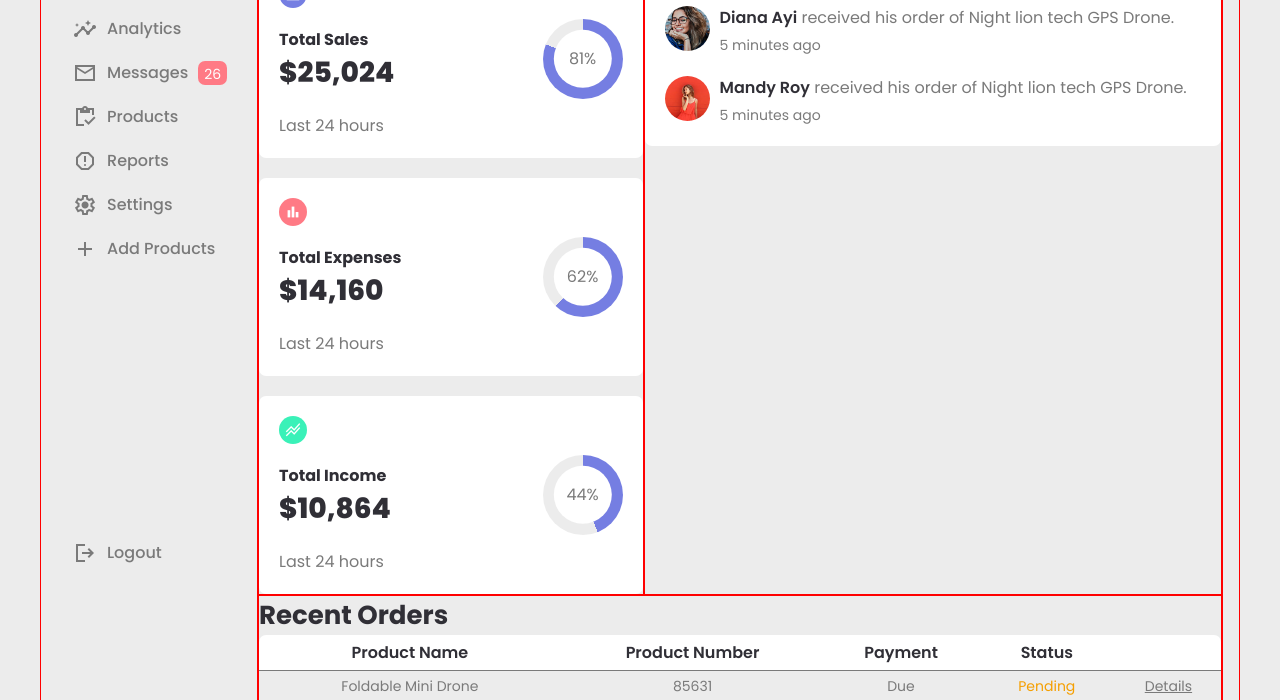
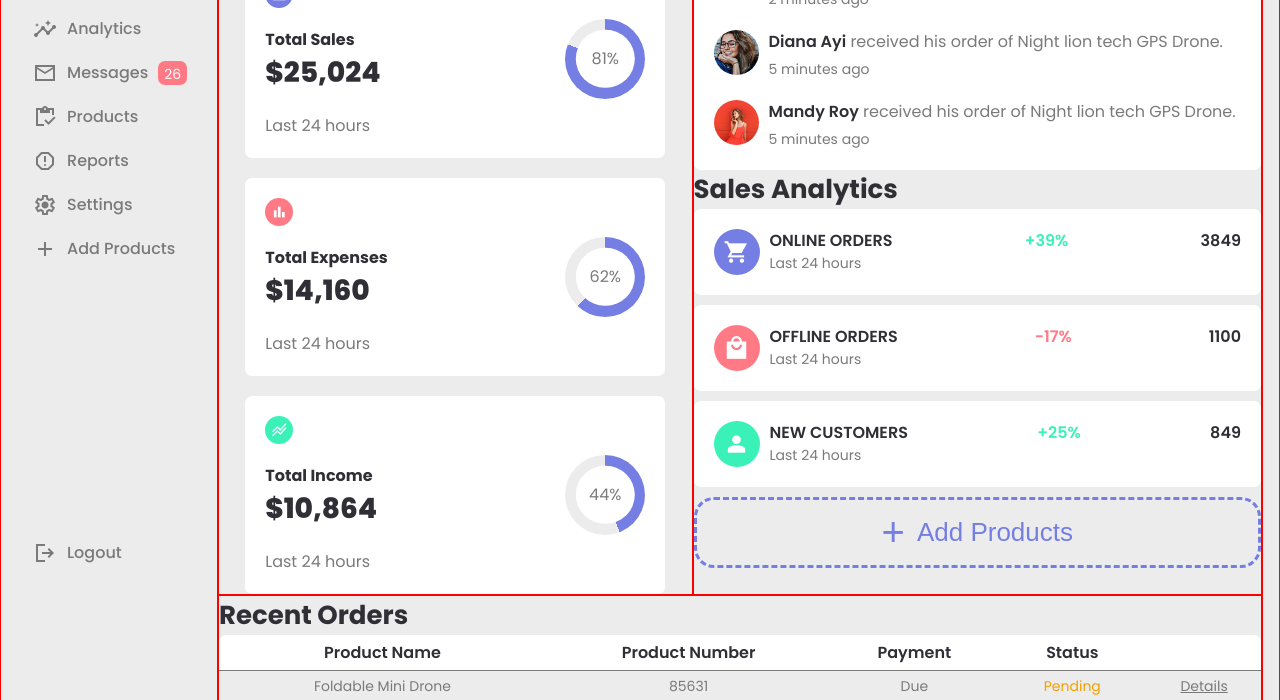
Before and after one commit to lantranad2/egator-admin-dashboard, a website built with Parcel: page src/index.html in a window 1280 px wide. Shown: the part 196-896 px from the top of the page. Built offline with nearby package versions, Linux system fonts and the light colour scheme.

Commit message:
Build the Sales Analytics section.

```diff
--- a/src/index.html
+++ b/src/index.html
@@ -22,7 +22,7 @@
     <link rel="stylesheet" href="sass/main.scss" />
     <script type="module" src="js/script.js"></script>
   </head>
-  <body class="container">
+  <body>
     <nav class="nav">
       <div class="nav__content">
         <a href="#" class="brand nav__brand">
@@ -166,7 +166,7 @@
       </ul>
     </aside>
     <main class="main">
-      <div class="dashboard">
+      <article class="dashboard">
         <h1 class="dashboard__heading">Dashboard</h1>
         <div class="dashboard__date">
           <input class="dashboard__date-input" type="date" />
@@ -230,8 +230,8 @@
             </div>
           </div>
         </div>
-      </div>
-      <div class="orders">
+      </article>
+      <article class="orders">
         <h2 class="orders__heading">Recent Orders</h2>
         <table class="card orders__table">
           <thead class="orders__thead">
@@ -312,9 +312,9 @@
             </tr>
           </tbody>
         </table>
-      </div>
+      </article>
       <div class="updates-sales">
-        <div class="updates">
+        <article class="updates">
           <h2 class="updates__heading">Recent Updates</h2>
           <div class="card updates__list">
             <div class="update">
@@ -360,7 +360,60 @@
               </div>
             </div>
           </div>
-        </div>
+        </article>
+        <article class="sales">
+          <h2 class="sales__heading">Sales Analytics</h2>
+          <div class="sales__list">
+            <div class="card sale">
+              <div class="sale__category">
+                <span
+                  class="material-symbols-sharp icon icon--filled icon--bg icon--primary sale__icon"
+                >
+                  shopping_cart
+                </span>
+                <div class="sale__description">
+                  <span class="sale__type">Online Orders</span>
+                  <span class="sale__time">Last 24 hours</span>
+                </div>
+              </div>
+              <span class="sale__percent sale__percent--up">+39%</span>
+              <span class="sale__number">3849</span>
+            </div>
+            <div class="card sale">
+              <div class="sale__category">
+                <span
+                  class="material-symbols-sharp icon icon--filled icon--bg icon--secondary sale__icon"
+                >
+                  local_mall
+                </span>
+                <div class="sale__description">
+                  <span class="sale__type">Offline Orders</span>
+                  <span class="sale__time">Last 24 hours</span>
+                </div>
+              </div>
+              <span class="sale__percent sale__percent--down">-17%</span>
+              <span class="sale__number">1100</span>
+            </div>
+            <div class="card sale">
+              <div class="sale__category">
+                <span
+                  class="material-symbols-sharp icon icon--filled icon--bg icon--tertiary sale__icon"
+                >
+                  person
+                </span>
+                <div class="sale__description">
+                  <span class="sale__type">New Customers</span>
+                  <span class="sale__time">Last 24 hours</span>
+                </div>
+              </div>
+              <span class="sale__percent sale__percent--up">+25%</span>
+              <span class="sale__number">849</span>
+            </div>
+            <button class="sales__btn">
+              <span class="sales__btn-plus">+</span> Add Products
+            </button>
+          </div>
+        </article>
       </div>
     </main>
   </body>
--- a/src/sass/base/_reset.scss
+++ b/src/sass/base/_reset.scss
@@ -51,6 +51,13 @@ body {
   line-height: 1.5;
   background: var(--color-bg);
   overflow-x: hidden;
+
+  width: min(100%, 1400px);
+  margin-inline: auto;
+  padding-left: $gutter;
+  padding-right: $gutter;
+
+  border: 1px solid #f00;
 }
 
 ul {
--- a/src/sass/layout/_main.scss
+++ b/src/sass/layout/_main.scss
@@ -18,7 +18,7 @@
 
   @include lg {
     display: grid;
-    grid-template-columns: 2fr 3fr;
+    grid-template-columns: 5fr 6fr;
     grid-template-rows: min-content;
 
     .dashboard {
@@ -34,8 +34,8 @@
     }
   }
 
-  @include xl-2 {
-    // grid-template-columns: 5fr 2fr;
+  @include xl-3 {
+    // grid-template-columns: 12fr 5fr;
 
     // .dashboard {
     // }
--- a/src/sass/sections/_updates-sales.scss
+++ b/src/sass/sections/_updates-sales.scss
@@ -1,3 +1,6 @@
+@use "../abstracts/variables" as *;
+@use "../abstracts/mixins" as *;
+
 .updates-sales {
 }
 
@@ -45,3 +48,107 @@
     font-size: 1.4rem;
   }
 }
+
+.sales {
+  &__heading {
+    color: var(--color-heading);
+    font-size: 2.6rem;
+  }
+
+  &__list {
+    display: flex;
+    flex-direction: column;
+    gap: 1rem;
+  }
+
+  &__btn {
+    color: var(--color-primary);
+    border: 3px dashed currentColor;
+    padding: 1rem 2rem;
+    border-radius: 20px;
+    font-size: 2.6rem;
+    cursor: pointer;
+    background: transparent;
+    display: flex;
+    align-items: center;
+    justify-content: center;
+    gap: 1.2rem;
+    transition: $transition;
+
+    &:hover {
+      background: var(--color-primary);
+      color: var(--color-light);
+    }
+  }
+
+  &__btn-plus {
+    font-size: 4rem;
+    // font-family: inherit;
+    // font-weight: 100;
+  }
+}
+
+.sale {
+  display: flex;
+  justify-content: space-between;
+
+  &__category {
+    display: flex;
+    gap: 1rem;
+    align-items: flex-start;
+  }
+
+  &__icon {
+    padding: 10px;
+    font-size: 2.6rem;
+  }
+
+  &__description {
+    display: flex;
+    flex-direction: column;
+  }
+
+  &__type {
+    text-transform: uppercase;
+    font-weight: 600;
+    color: var(--color-heading);
+  }
+
+  &__time {
+    color: var(--color-muted);
+    font-size: 1.4rem;
+  }
+
+  &__percent--up {
+    font-weight: 600;
+    color: var(--color-tertiary);
+  }
+
+  &__percent--down {
+    font-weight: 600;
+    color: var(--color-secondary);
+  }
+
+  &__number {
+    font-weight: 600;
+    color: var(--color-heading);
+  }
+
+  @include xs-3 {
+    font-size: 1.4rem;
+    padding: 2rem 5px;
+
+    &__icon {
+      padding: 5px;
+      font-size: 1.8rem;
+    }
+
+    &__category {
+      gap: 3px;
+    }
+
+    &__time {
+      font-size: 1.2rem;
+    }
+  }
+}
```
